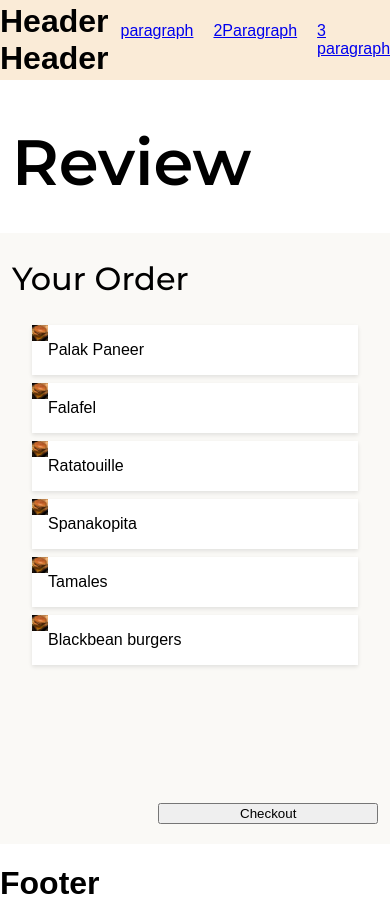
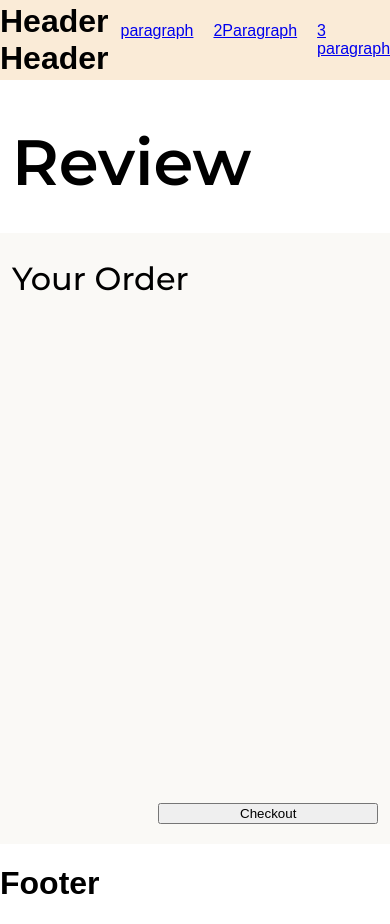
Before and after one commit to Foglia-e-Amore/leaf-love, a React (Create React App) app: page /#/carryout in a window 390 px wide. Built offline with nearby package versions, Linux system fonts and the light colour scheme.

Commit message:
Add query that responsive to id of menu for checkout
Dec. 13

```diff
--- a/src/Pages/CarryOut/CarryOut.js
+++ b/src/Pages/CarryOut/CarryOut.js
@@ -1,4 +1,4 @@
-import {useState, useEffect} from "react";
+import {useState} from "react";
 import './CarryOut.css';
 import ReviewRow2 from "../../components/Carryout/Review/Review-Row2";
 
@@ -16,7 +16,7 @@ function CarryOut() {
                     <h2 className="carryout-heading2">Your Order</h2>
                     <ReviewRow2 />
                 </div>
-                <button id="toPayment-btn" onClick={console.log("checkoutClicked")}>Checkout</button>
+                <button id="toPayment-btn" onClick={() => {console.log("checkoutClicked")}}>Checkout</button>
             </div>
         </div>
     )
--- a/src/components/Carryout/Review/Review-Row2.js
+++ b/src/components/Carryout/Review/Review-Row2.js
@@ -1,19 +1,31 @@
-import React from "react";
+import { useEffect, useState } from "react";
 import './Review-Row2.css';
 import menuItems from "../../../Pages/Menu/menuItems";
 import BigChickenMac from "../../../images/BigChickenMac.jpg";
 
 function ReviewRow2() {
-    const orderItems = menuItems.map((item) =>
-        <Card
-            key={item.id.toString()}
-            name={item.name}
-        />
-    );
+    const [orderItems, setOrderItems] = useState([]);
+
+    useEffect(() => {
+        const carryoutUrl = window.location.href.split("carryout?")[1];
+        const params = new URLSearchParams(carryoutUrl);
+        const ids = params.getAll('id');
+        console.log(ids);
+
+        const filteredOrderItems = menuItems.filter(item => ids.map(Number).includes(item.id));
+
+        console.log(filteredOrderItems[0]);
+        setOrderItems(filteredOrderItems);
+    }, []);
 
     return (
         <div id="ReviewRow2">
-            {orderItems}
+            {orderItems.map((item) => (
+                <Card
+                    key={item.id.toString()}
+                    name = {item.name}
+                />
+            ))}
         </div>
     );
 }
```
